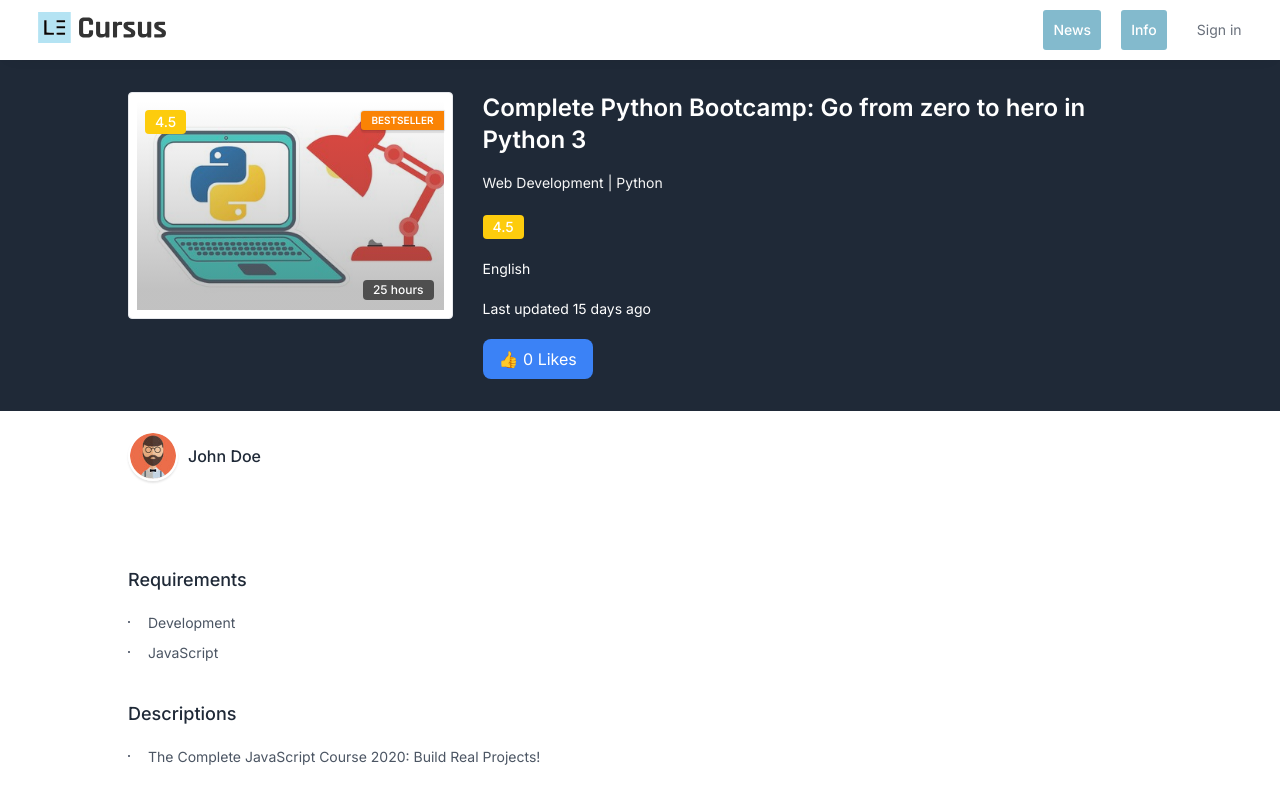
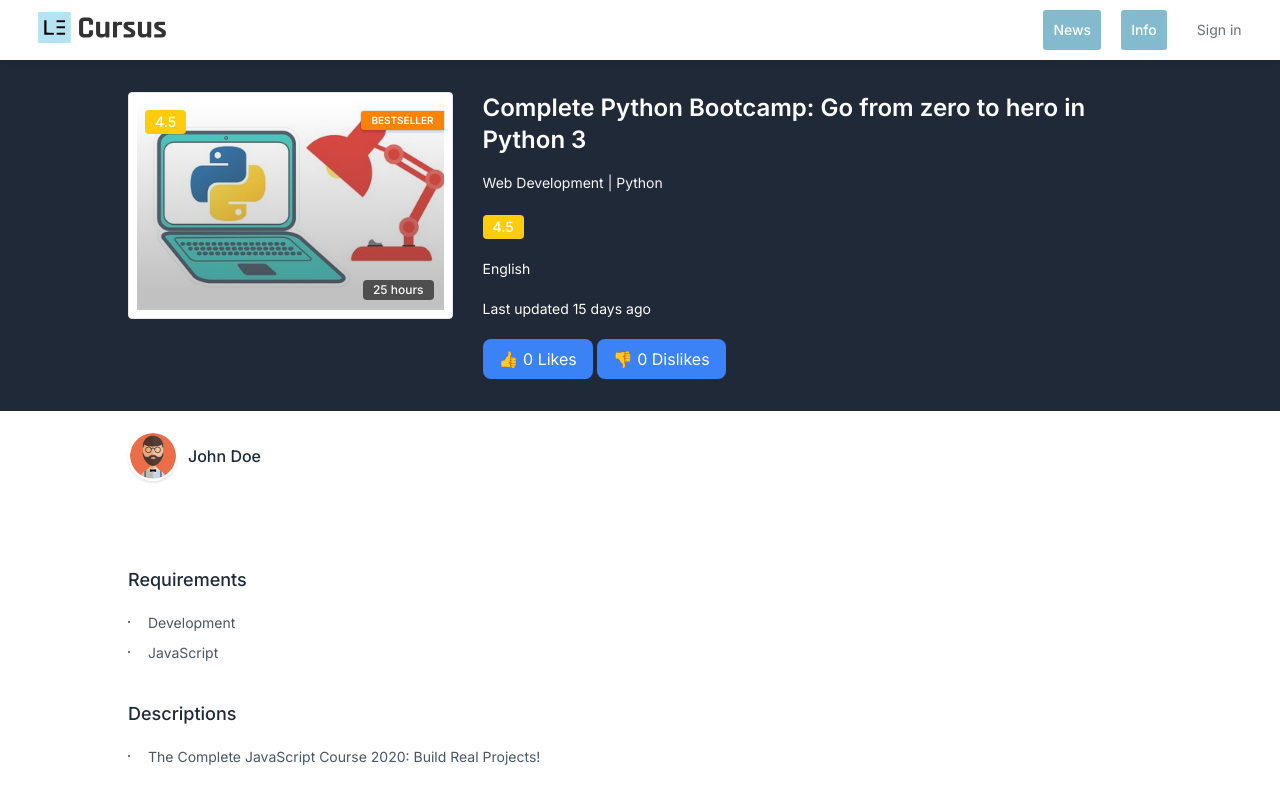
Before and after one commit to rpotapov/Next-Lectrum-14-Potapov, a Next.js app: page /courses/1 in a window 1280 px wide. Shown: the top 795 px of the page. Built offline with nearby package versions, Linux system fonts and the light colour scheme.

Commit message:
added dislike button

```diff
--- a/src/components/courses/CourseDetail.tsx
+++ b/src/components/courses/CourseDetail.tsx
@@ -2,7 +2,7 @@ import { CourseType } from "@/src/types";
 import Image from "next/image";
 import Link from "next/link";
 import LikeButton from './LikeButton';
-// import DislikeButton from './DislikeButton';
+import DislikeButton from './DislikeButton';
 import CommentSection from './CommentSection';
 
 const CourseDetail = ({ course }: { course: CourseType }) => {
@@ -48,7 +48,7 @@ const CourseDetail = ({ course }: { course: CourseType }) => {
                 Last updated{" "}{course.created}
               </div>
               <LikeButton />
-              {/* <DislikeButton /> */}
+              <DislikeButton />
             </div>
           </div>
         </div>
```
